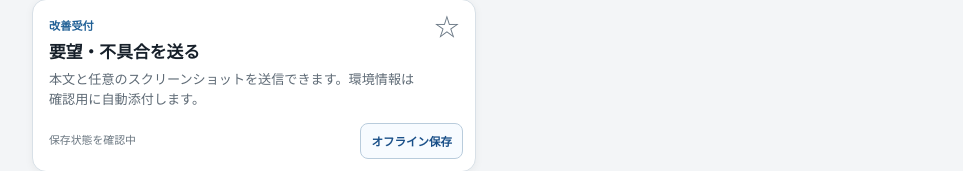
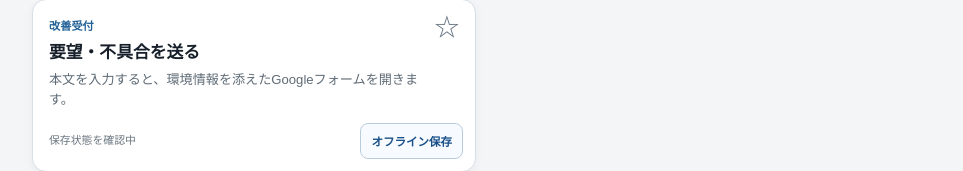
Before and after one commit to shinbowork2025-ops/tools, a website: page index.html in a window 1280 px wide. Shown: the part 1160-1331 px from the top of the page, without its empty margins (158-1121 px from the left). Drawn offline with Linux system fonts and the light colour scheme.

Commit message:
要望受付カードをGoogleフォーム方式へ更新

```diff
--- a/index.html
+++ b/index.html
@@ -76,7 +76,7 @@
       </a>
       <a class="tool-card" href="feedback/">
         <span class="category">改善受付</span><h2>要望・不具合を送る</h2>
-        <p>本文と任意のスクリーンショットを送信できます。環境情報は確認用に自動添付します。</p>
+        <p>本文を入力すると、環境情報を添えたGoogleフォームを開きます。</p>
       </a>
     </section>
   </main>
```
